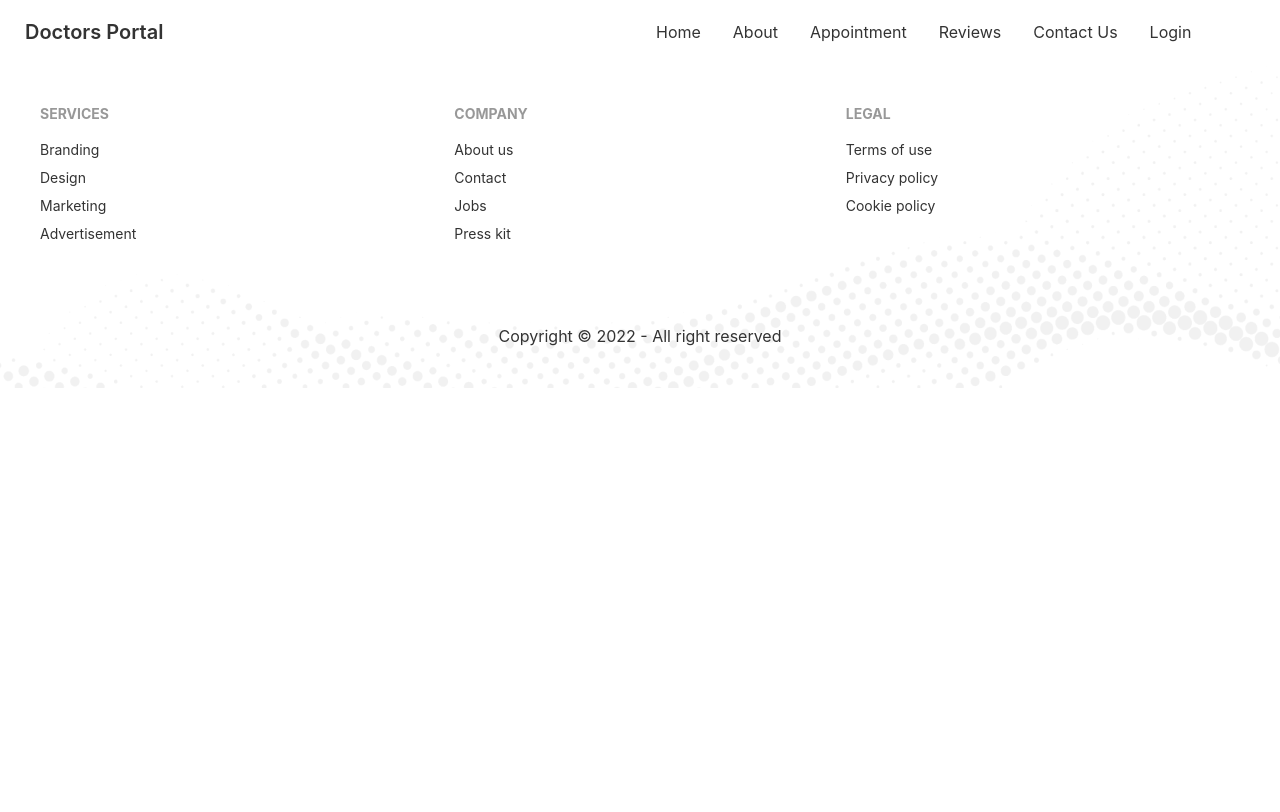
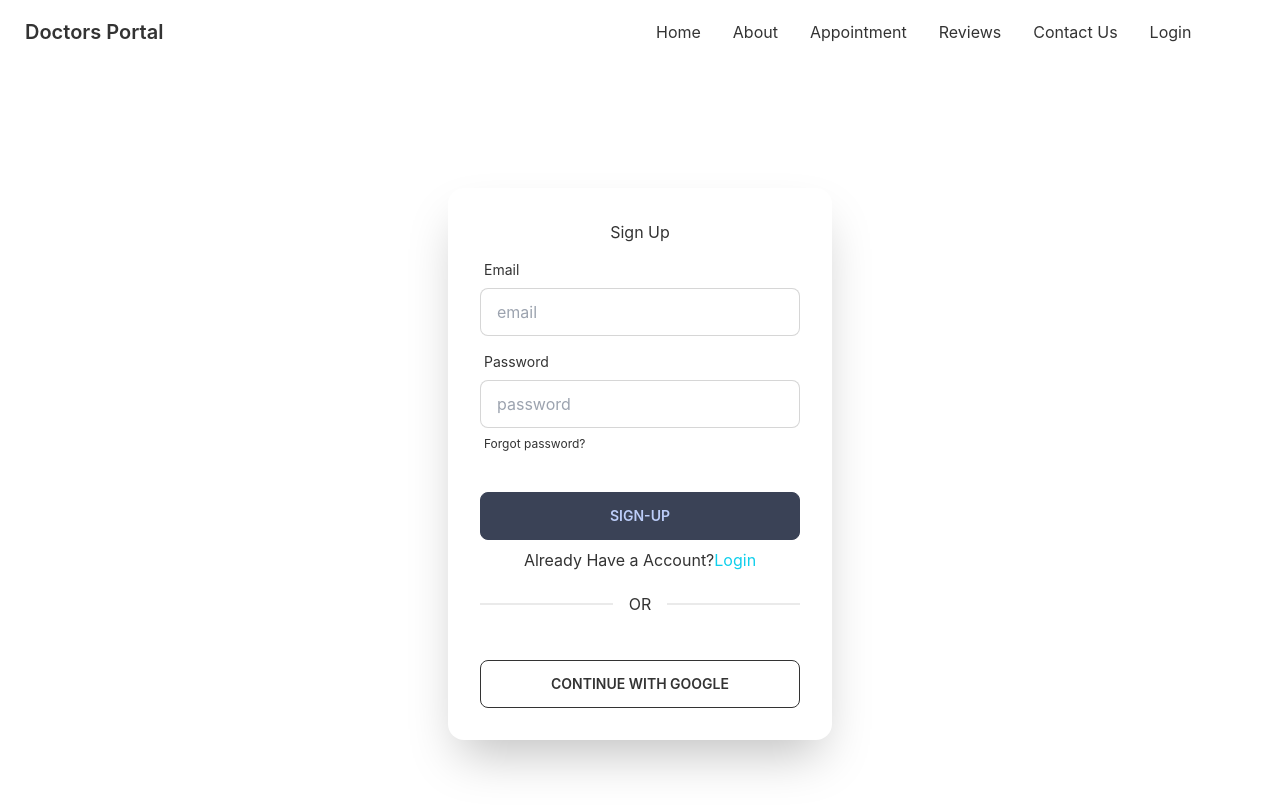
Before and after one commit to rezwanrahimr/Doctors-Portal, a React (Create React App) app: page /signup in a window 1280 px wide. Shown: the top 812 px of the page. Built offline with nearby package versions, Linux system fonts and the light colour scheme; no server answers.

Commit message:
signup emplement

```diff
--- a/package.json
+++ b/package.json
@@ -21,6 +21,7 @@
     "react-firebase-hooks": "^5.0.3",
     "react-router-dom": "^6.3.0",
     "react-scripts": "5.0.1",
+    "react-toastify": "^9.0.1",
     "web-vitals": "^2.1.4"
   },
   "scripts": {
--- a/src/App.js
+++ b/src/App.js
@@ -8,6 +8,7 @@ import Reviews from './components/Reviews/Reviews';
 import ContactUs from './components/ContactUs/ContactUs';
 import Login from './components/Login/Login';
 import Footer from './components/Footer/Footer';
+import SignUp from './components/SignUp/SignUp';
 
 function App() {
   return (
@@ -22,8 +23,9 @@ function App() {
        <Route path='/contactus' element={<ContactUs></ContactUs>}></Route>
        <Route path='/login' element={<Login></Login>}></Route>
        <Route path='/appoin'></Route>
+       <Route path='/signup' element={<SignUp></SignUp>}></Route>
      </Routes>
-     <Footer></Footer>
+
     </div>
   );
 }
--- a/src/components/Login/Login.js
+++ b/src/components/Login/Login.js
@@ -1,11 +1,68 @@
 import React from 'react';
+import { useSignInWithGoogle } from 'react-firebase-hooks/auth';
+import auth from '../../firebase.init';
+import { useNavigate } from "react-router-dom";
+// import react toast
+import { ToastContainer, toast } from 'react-toastify';
+import 'react-toastify/dist/ReactToastify.css'
 
 const Login = () => {
+    // call navigate in react router dom.
+    const navigate = useNavigate();
+
+    // Login with Google.
+    const [signInWithGoogle, user, loading, error] = useSignInWithGoogle(auth);
+    if (error) {
+        toast(error.message);
+      }
+      if (loading) {
+        return <p>Loading...</p>;
+      }
+      if (user) {
+        return (
+
+          navigate("/home")
+        )
+
+      }
+
+
     return (
-        <div>
-           <h1>This is login page</h1>
+        <div class="hero min-h-screen ">
+                <div class="card flex-shrink-0 w-full max-w-sm shadow-2xl bg-base-100">
+                    <div class="card-body">
+                       <h1>Login</h1>
+                        <div  class="form-control">
+                            <label class="label">
+                                <span class="label-text">Email</span>
+                            </label>
+                            <input type="email" id='email'  placeholder="email" class="input input-bordered" />
+                        </div>
+                        <div class="form-control">
+                            <label class="label">
+                                <span class="label-text">Password</span>
+                            </label>
+                            <input type="password" id='password' placeholder="password" class="input input-bordered" />
+                            <label class="label">
+                                <a href="#" class="label-text-alt link link-hover">Forgot password?</a>
+                            </label>
+                        </div>
+                        <div class="form-control mt-6">
+                            <button class="btn btn-accent">Login</button>
+                        </div >
+                        <div>New to Doctors Portal?<span className='text-primary' onClick={()=> navigate("/signup")}>Create new account</span></div>
+                        <div class="divider">OR</div>
+                        <div class="form-control mt-6">
+                            <button onClick={()=>{signInWithGoogle()}} class="btn btn-outline">CONTINUE WITH GOOGLE</button>
+                        </div >
+
+
+                    </div>
+                </div>
+                <ToastContainer />
+
         </div>
     );
 };
 
-export default Login;<h1>This is login page</h1>
+export default Login; <h1>This is login page</h1>
--- /dev/null
+++ b/src/components/SignUp/SignUp.js
@@ -0,0 +1,77 @@
+import React, { useState } from 'react';
+import { useSignInWithGoogle } from 'react-firebase-hooks/auth';
+import auth from '../../firebase.init';
+// import react toast
+import { ToastContainer, toast } from 'react-toastify';
+import 'react-toastify/dist/ReactToastify.css'
+import { useNavigate } from "react-router-dom";
+// import create user.
+import { useCreateUserWithEmailAndPassword } from 'react-firebase-hooks/auth';
+
+const SignUp = () => {
+    const navigate = useNavigate();
+    // SignInWith Google.
+    const [signInWithGoogle] = useSignInWithGoogle(auth);
+
+
+    // create user with email and password.
+    const [email, setEmail] = useState('');
+    const [password,setPassword] = useState('');
+    console.log(email,password)
+    const [
+        createUserWithEmailAndPassword,
+        user,
+        loading,
+        error,
+      ] = useCreateUserWithEmailAndPassword(auth);
+      if(user){
+          toast('Account Create Successfuly')
+      }
+      if(user){
+          navigate("/home")
+      }
+       if(loading){
+           return <p>Loading...</p>
+      }
+      else if(error){
+          toast(error.message)
+      }
+    return (
+        <div className="hero min-h-screen ">
+            <div className="card flex-shrink-0 w-full max-w-sm shadow-2xl bg-base-100">
+                <div className="card-body">
+                    <h1 >Sign Up</h1>
+                    <div className="form-control">
+                        <label className="label">
+                            <span className="label-text">Email</span>
+                        </label>
+                        <input value={email}
+                            onChange={(e) => setEmail(e.target.value)} type="email" id='email' placeholder="email" className="input input-bordered" />
+                    </div>
+                    <div className="form-control">
+                        <label className="label">
+                            <span className="label-text">Password</span>
+                        </label>
+                        <input value={password} onChange={(e) => setPassword(e.target.value)} type="password" id='password' placeholder="password" className="input input-bordered" />
+                        <label className="label">
+                            <a href="#" className="label-text-alt link link-hover">Forgot password?</a>
+                        </label>
+                    </div>
+                    <div className="form-control mt-6">
+                        <button onClick={() => createUserWithEmailAndPassword(email,password)} className="btn btn-accent">Sign-up</button>
+                    </div >
+                    <div>Already Have a Account?<span className='text-primary' onClick={() => navigate("/login")}>Login</span></div>
+                    <div className="divider">OR</div>
+                    <div className="form-control mt-6">
+                        <button onClick={() => { signInWithGoogle() }} className="btn btn-outline">CONTINUE WITH GOOGLE</button>
+                    </div >
+
+
+                </div>
+            </div>
+            <ToastContainer />
+        </div>
+    );
+};
+
+export default SignUp;
```
Also changed, not shown: 1 other file (tests, documents, lock files or other folders).
